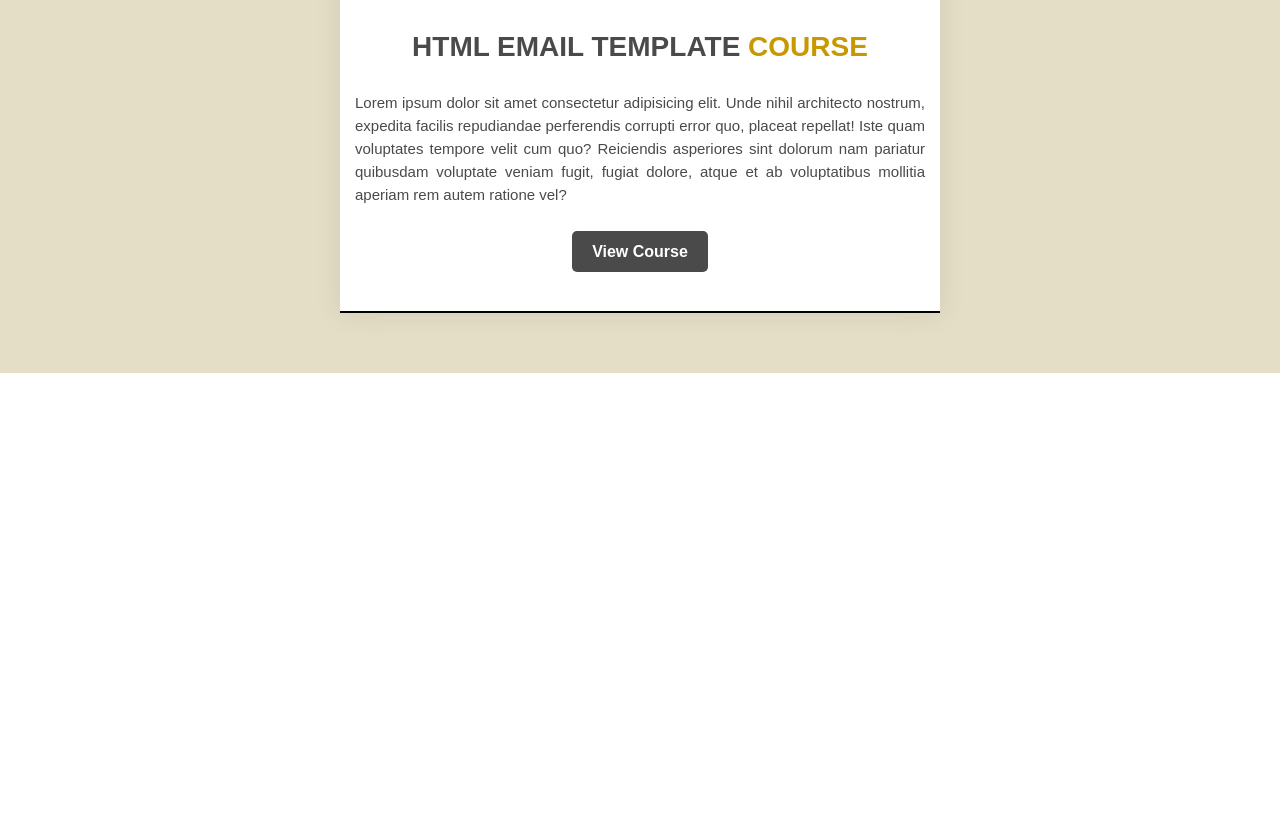
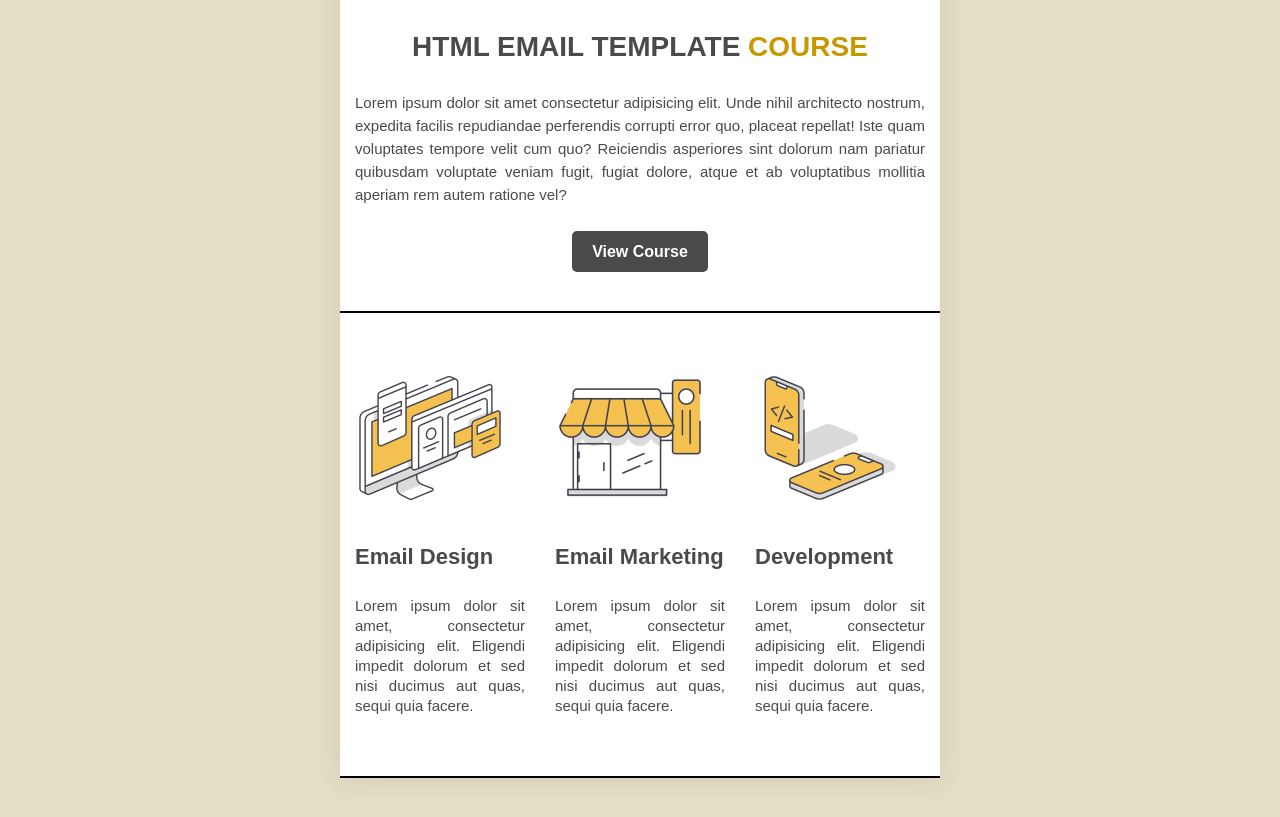
Before and after one commit to arifislamfx/html-email-template01, a plain HTML site: page index.html in a window 1280 px wide. Shown: the part 513-1330 px from the top of the page. Before the commit the page ends 886 px from the top, so only its background shows below. Drawn offline with Linux system fonts and the light colour scheme.

Commit message:
done three column section

```diff
--- a/index.html
+++ b/index.html
@@ -75,6 +75,34 @@
 			padding: 12px 20px;
 			font-weight: bold;
 			border-radius: 5px;
+		}
+
+		h4 {
+			font-family: 'Roboto-Condensed', sans-serif;
+			font-size: 22px;
+		}
+
+		.three-columns {
+			font-size: 0;
+			padding: 35px 0 20px;
+		}
+
+		.three-columns .column {
+			width: 100%;
+			max-width: 200px;
+			display: inline-block;
+			vertical-align: top;
+		}
+
+		.three-columns .padding {
+			padding: 15px;
+
+		}
+
+		.three-columns .content {
+			font-size: 15px;
+			line-height: 20px;
+			text-align: justify;
 		}
 	</style>
 </head>
@@ -154,8 +182,90 @@
 			</tr>
 
 			<!-- THREE COLUMN SECTION -->
+			<tr>
+				<td>
+					<table width="100%">
+						<tr>
+							<td class="three-columns">
+								<table class="column">
+									<tr>
+										<td class="padding">
+											<table class="content">
+												<tr>
+													<td>
+														<a href="#"><img src="img/design.png" width="150"
+																alt="design"></a>
+													</td>
+												</tr>
+												<tr>
+													<td style="padding: 5px 0 10px ">
+														<h4>Email Design</h4>
+														<p>Lorem ipsum dolor sit amet, consectetur adipisicing elit.
+															Eligendi impedit dolorum et sed nisi ducimus aut quas, sequi
+															quia facere.</p>
+													</td>
+												</tr>
+											</table>
+										</td>
+									</tr>
+								</table>
+
+								<table class="column">
+									<tr>
+										<td class="padding">
+											<table class="content">
+												<tr>
+													<td>
+														<a href="#"><img src="img/marketing.png" width="150"
+																alt="design"></a>
+													</td>
+												</tr>
+												<tr>
+													<td style="padding: 5px 0 10px ">
+														<h4>Email Marketing</h4>
+														<p>Lorem ipsum dolor sit amet, consectetur adipisicing elit.
+															Eligendi impedit dolorum et sed nisi ducimus aut quas, sequi
+															quia facere.</p>
+													</td>
+												</tr>
+											</table>
+										</td>
+									</tr>
+								</table>
+
+								<table class="column">
+									<tr>
+										<td class="padding">
+											<table class="content">
+												<tr>
+													<td>
+														<a href="#"><img src="img/development.png" width="150"
+																alt="design"></a>
+													</td>
+												</tr>
+												<tr>
+													<td style="padding: 5px 0 10px ">
+														<h4>Development</h4>
+														<p>Lorem ipsum dolor sit amet, consectetur adipisicing elit.
+															Eligendi impedit dolorum et sed nisi ducimus aut quas, sequi
+															quia facere.</p>
+													</td>
+												</tr>
+											</table>
+										</td>
+									</tr>
+								</table>
+
+							</td>
+						</tr>
+					</table>
+				</td>
+			</tr>
 
 			<!-- BORDER -->
+			<tr>
+				<td height="2px" style="background-color: #000" ;></td>
+			</tr>
 
 			<!-- TWO COLUMN SECTION -->
 
```
